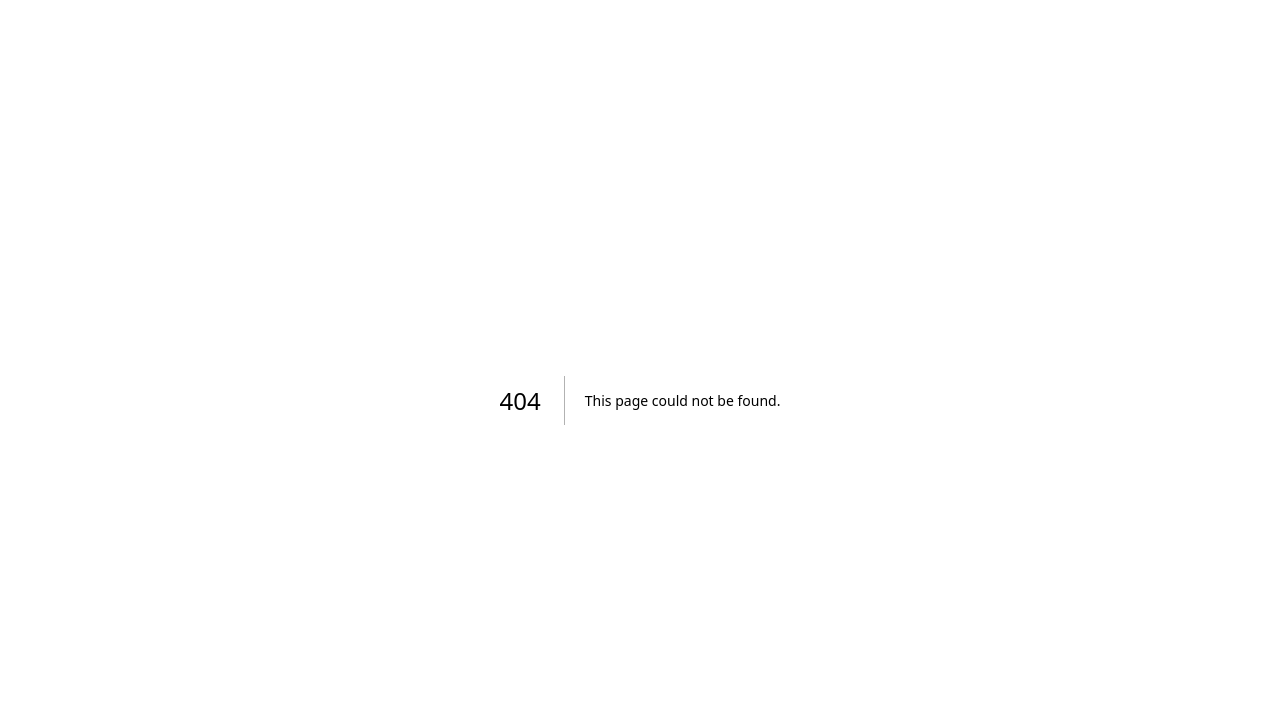
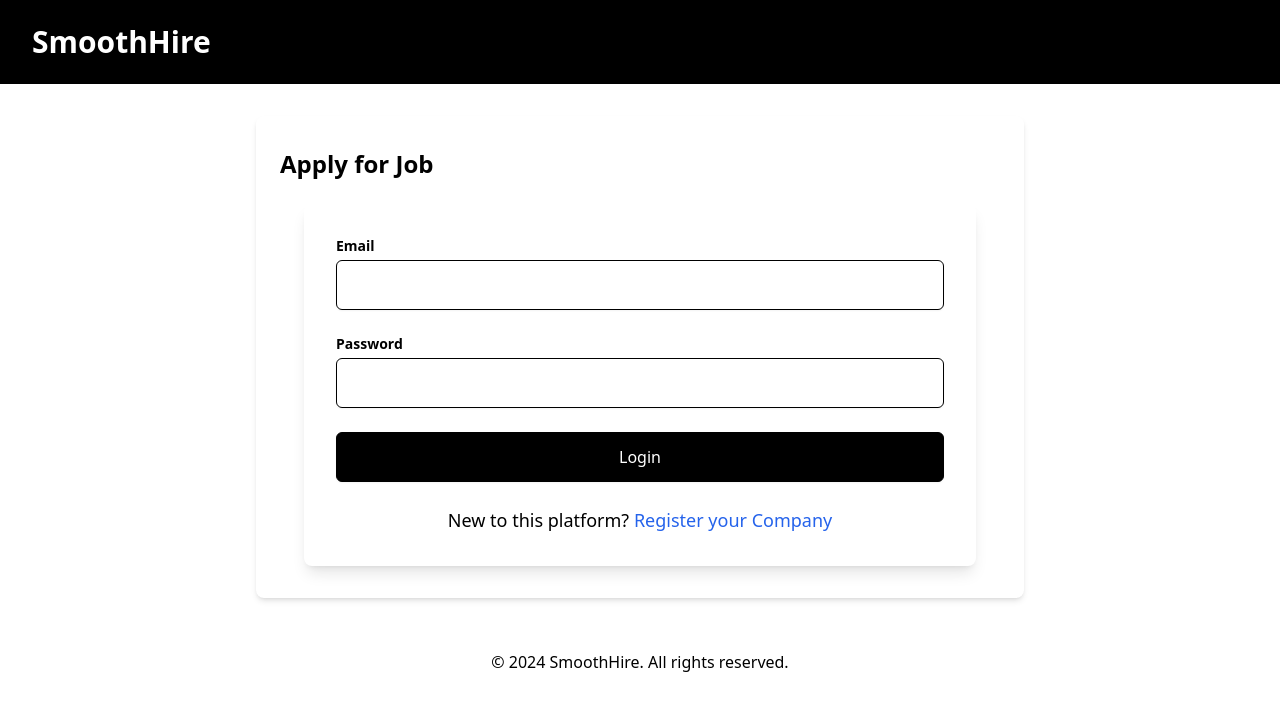
Before and after one commit to Vedantjn/smooth-hire, a Next.js app: page /CompanyLogIn in a window 1280 px wide. Before the commit this address had no page. Shown: the top 710 px of the page. Built offline with nearby package versions, Linux system fonts and the light colour scheme.

Commit message:
ui/ux changes
Signed-off-by: varunvaatsalya <a.varungupta23@gmail.com>

```diff
--- /dev/null
+++ b/src/app/CompanyLogIn/page.js
@@ -0,0 +1,31 @@
+import CompanyLoginForm from "@/components/CompanyLoginForm"
+import Link from "next/link"
+
+function page() {
+  return (
+    <div className="min-h-screen bg-white">
+      <header className="bg-black text-white py-6 px-4 sm:px-6 lg:px-8">
+        <div className="container mx-auto">
+          <Link href="/" className="text-3xl font-bold">SmoothHire</Link>
+        </div>
+      </header>
+
+      <main className="container mx-auto px-4 sm:px-6 lg:px-8 py-8">
+        <div className="max-w-3xl mx-auto bg-white shadow-md rounded-lg overflow-hidden">
+          <div className="px-6 py-8">
+            <h2 className="text-2xl font-bold mb-6">Apply for Job</h2>
+            <CompanyLoginForm />
+          </div>
+        </div>
+      </main>
+
+      <footer className="bg-white py-5 px-4 sm:px-6 lg:px-8 mt-auto">
+        <div className="container mx-auto text-center text-black">
+          <p>© 2024 SmoothHire. All rights reserved.</p>
+        </div>
+      </footer>
+    </div>
+  )
+}
+
+export default page
--- /dev/null
+++ b/src/app/CompanyRegistration/page.js
@@ -0,0 +1,28 @@
+function page() {
+  return (
+    <div className="min-h-screen bg-white">
+      <header className="bg-black text-white py-6 px-4 sm:px-6 lg:px-8">
+        <div className="container mx-auto">
+          <Link href="/" className="text-3xl font-bold">SmoothHire</Link>
+        </div>
+      </header>
+
+      <main className="container mx-auto px-4 sm:px-6 lg:px-8 py-8">
+        <div className="max-w-3xl mx-auto bg-white shadow-md rounded-lg overflow-hidden">
+          <div className="px-6 py-8">
+            <h2 className="text-2xl font-bold mb-6">Apply for Job</h2>
+            <CompanyRegisterForm />
+          </div>
+        </div>
+      </main>
+
+      <footer className="bg-white py-5 px-4 sm:px-6 lg:px-8 mt-auto">
+        <div className="container mx-auto text-center text-black">
+          <p>© 2024 SmoothHire. All rights reserved.</p>
+        </div>
+      </footer>
+    </div>
+  )
+}
+
+export default page
--- /dev/null
+++ b/src/app/[CompanyName]/DashBoard/page.js
@@ -0,0 +1,12 @@
+
+function page() {
+//   const router = useRouter();
+//   const { CompanyName } = router.query;
+//   if (!CompanyName) {
+//     return <div>Loading...</div>; // Or handle loading state in another way
+//   }
+
+  return (<div>{'CompanyName'}</div>);
+}
+
+export default page;
--- /dev/null
+++ b/src/app/[CompanyName]/page.js
@@ -0,0 +1,10 @@
+
+function page({params}) {
+  return (
+    <div>
+      {params.CompanyName}
+    </div>
+  )
+}
+
+export default page
--- a/src/app/page.tsx
+++ b/src/app/page.tsx
@@ -1,30 +1,30 @@
-import Link from 'next/link'
+import Footer from "@/components/Footer";
+import Navbar from "@/components/Navbar";
+import Link from "next/link";
 
 export default function Home() {
   return (
     <div className="flex flex-col min-h-screen">
-      <header className="bg-black text-white py-6 px-4 sm:px-6 lg:px-8">
-        <nav className="container mx-auto flex justify-between items-center">
-          <Link href="/" className="text-2xl font-bold">SmoothHire</Link>
-          <Link href="/dashboard" className="hover:underline text-lg">Dashboard</Link>
-        </nav>
-      </header>
+      <Navbar />
 
       <main className="flex-grow container mx-auto px-4 sm:px-6 lg:px-8 py-12 sm:py-16 lg:py-20 bg-white text-black flex items-center justify-center">
         <div className="max-w-3xl mx-auto text-center">
-          <h1 className="text-4xl sm:text-5xl font-bold mb-6">Welcome to SmoothHire</h1>
-          <p className="text-xl mb-10 text-gray-700">Simplify your job application process with our easy-to-use platform.</p>
-          <Link href="/apply" className="bg-black text-white px-8 py-4 rounded-lg text-lg font-semibold hover:bg-gray-800 transition-colors">
+          <h1 className="text-4xl sm:text-5xl font-bold mb-6">
+            Welcome to SmoothHire
+          </h1>
+          <p className="text-xl mb-10 text-gray-700">
+            Simplify your job application process with our easy-to-use platform.
+          </p>
+          <Link
+            href="/apply"
+            className="bg-black text-white px-8 py-4 rounded-lg text-lg font-semibold hover:bg-gray-800 transition-colors"
+          >
             Start Applying
           </Link>
         </div>
       </main>
 
-      <footer className="bg-black text-white py-8 px-4 sm:px-6 lg:px-8">
-        <div className="container mx-auto text-center">
-          <p>© 2024 SmoothHire. All rights reserved.</p>
-        </div>
-      </footer>
+      <Footer />
     </div>
-  )
+  );
 }
--- /dev/null
+++ b/src/components/CompanyLoginForm.tsx
@@ -0,0 +1,75 @@
+'use client';
+
+import React, { useState } from 'react'
+import { useForm } from 'react-hook-form'
+import { useRouter } from "next/navigation";
+import axios from 'axios'
+import Link from 'next/link';
+
+type FormData = {
+  email: string
+  password:string
+}
+
+export default function CompanyLoginForm() {
+  const router = useRouter();
+  const { register, handleSubmit, formState: { errors } } = useForm<FormData>()
+  const [submitting, setSubmitting] = useState(false)
+
+
+
+  const onSubmit = async (data: FormData) => {
+    setSubmitting(true)
+    try {
+    //   const response = await axios.post('/api/apply', { ...data, jobId })
+    //   console.log('Application submitted:', response.data)
+      console.log('Application submitted:', data)
+      // Handle successful submission (e.g., show success message, redirect)
+    } catch (error) {
+      console.error('Error submitting application:', error)
+      // Handle error (e.g., show error message)
+    } finally {
+      setSubmitting(false);
+      router.push("/companyA/dashboard");
+    }
+  }
+
+
+
+  return (
+    <>
+    <form onSubmit={handleSubmit(onSubmit)} className="max-w-2xl mx-auto space-y-6 bg-white p-8 rounded-lg shadow-lg">
+
+      <div>
+        <label htmlFor="email" className="block text-sm font-semibold text-black">Email</label>
+        <input
+          id="email"
+          type="email"
+          {...register('email', { required: 'Email is required' })}
+          className="mt-1 block w-full px-4 py-3 bg-white border border-black rounded-md shadow-sm focus:outline-none focus:ring-2 focus:ring-black focus:border-black transition duration-150 ease-in-out"
+        />
+        {errors.email && <p className="mt-2 text-sm text-black">{errors.email.message}</p>}
+      </div>
+
+      <div>
+        <label htmlFor="password" className="block text-sm font-semibold text-black">Password</label>
+        <input
+          id="password"
+          type="password"
+          {...register('password', { required: 'Password is required' })}
+          className="mt-1 block w-full px-4 py-3 bg-white border border-black rounded-md shadow-sm focus:outline-none focus:ring-2 focus:ring-black focus:border-black transition duration-150 ease-in-out"
+        />
+      </div>
+
+      <button
+        type="submit"
+        className="w-full flex justify-center py-3 px-6 border border-black rounded-md shadow-sm text-base font-medium text-white bg-black hover:bg-gray-800 focus:outline-none focus:ring-2 focus:ring-offset-2 focus:ring-black transition duration-150 ease-in-out cursor-pointer"
+        disabled={submitting}
+      >
+        {submitting ? 'Logging in...' : 'Login'}
+      </button>
+    <p className="text-center text-lg">New to this platform? <Link href='/CompanyRegistration' className='hover:underline text-blue-600'>Register your Company</Link></p>
+    </form>
+    </>
+  )
+}
--- /dev/null
+++ b/src/components/CompanyRegisterForm.tsx
@@ -0,0 +1,75 @@
+'use client';
+
+import React, { useState } from 'react'
+import { useForm } from 'react-hook-form'
+import { useRouter } from "next/navigation";
+import axios from 'axios'
+import Link from 'next/link';
+
+type FormData = {
+  email: string
+  password:string
+}
+
+export default function CompanyRegisterForm() {
+  const router = useRouter();
+  const { register, handleSubmit, formState: { errors } } = useForm<FormData>()
+  const [submitting, setSubmitting] = useState(false)
+
+
+
+  const onSubmit = async (data: FormData) => {
+    setSubmitting(true)
+    try {
+    //   const response = await axios.post('/api/apply', { ...data, jobId })
+    //   console.log('Application submitted:', response.data)
+      console.log('Application submitted:', data)
+      // Handle successful submission (e.g., show success message, redirect)
+    } catch (error) {
+      console.error('Error submitting application:', error)
+      // Handle error (e.g., show error message)
+    } finally {
+      setSubmitting(false);
+      router.push("/companyA/dashboard");
+    }
+  }
+
+
+
+  return (
+    <>
+    <form onSubmit={handleSubmit(onSubmit)} className="max-w-2xl mx-auto space-y-6 bg-white p-8 rounded-lg shadow-lg">
+
+      <div>
+        <label htmlFor="email" className="block text-sm font-semibold text-black">Email</label>
+        <input
+          id="email"
+          type="email"
+          {...register('email', { required: 'Email is required' })}
+          className="mt-1 block w-full px-4 py-3 bg-white border border-black rounded-md shadow-sm focus:outline-none focus:ring-2 focus:ring-black focus:border-black transition duration-150 ease-in-out"
+        />
+        {errors.email && <p className="mt-2 text-sm text-black">{errors.email.message}</p>}
+      </div>
+
+      <div>
+        <label htmlFor="password" className="block text-sm font-semibold text-black">Password</label>
+        <input
+          id="password"
+          type="password"
+          {...register('password', { required: 'Password is required' })}
+          className="mt-1 block w-full px-4 py-3 bg-white border border-black rounded-md shadow-sm focus:outline-none focus:ring-2 focus:ring-black focus:border-black transition duration-150 ease-in-out"
+        />
+      </div>
+
+      <button
+        type="submit"
+        className="w-full flex justify-center py-3 px-6 border border-black rounded-md shadow-sm text-base font-medium text-white bg-black hover:bg-gray-800 focus:outline-none focus:ring-2 focus:ring-offset-2 focus:ring-black transition duration-150 ease-in-out cursor-pointer"
+        disabled={submitting}
+      >
+        {submitting ? 'Logging in...' : 'Login'}
+      </button>
+    <p className="text-center text-lg">New to this platform? <Link href='/CompanyRegistration' className='hover:underline text-blue-600'>Register your Company</Link></p>
+    </form>
+    </>
+  )
+}
--- a/src/components/Footer.tsx
+++ b/src/components/Footer.tsx
@@ -1,6 +1,6 @@
 export default function Footer() {
     return (
-      <footer className="bg-gray-800 text-white p-4 mt-8">
+      <footer className="bg-black text-white py-8 px-4 sm:px-6 lg:px-8">
         <div className="container mx-auto text-center">
           <p>&copy; 2024 SmoothHire. All rights reserved.</p>
         </div>
--- a/src/components/Navbar.tsx
+++ b/src/components/Navbar.tsx
@@ -2,14 +2,20 @@ import Link from 'next/link'
 
 export default function Navbar() {
   return (
-    <nav className="bg-black text-white p-4">
-      <div className="container mx-auto flex justify-between items-center">
-        <Link href="/" className="text-xl font-bold">SmoothHire</Link>
-        <div>
-          <Link href="/apply" className="mr-4 hover:text-gray-300">Apply</Link>
-          <Link href="/dashboard" className="hover:text-gray-300">Dashboard</Link>
-        </div>
-      </div>
-    </nav>
+    <header className="bg-black text-white py-6 px-4 sm:px-6 lg:px-8">
+        <nav className="container mx-auto flex justify-between items-center">
+          <Link href="/" className="text-2xl font-bold">
+            SmoothHire
+          </Link>
+          <div className="">
+            <Link href="/dashboard" className="hover:underline text-lg mx-2">
+              Dashboard
+            </Link>
+            <Link href="/CompanyLogIn" className="hover:underline text-lg mx-2">
+              Company LogIn
+            </Link>
+          </div>
+        </nav>
+      </header>
   )
 }
```
Also changed, not shown: 1 other file (tests, documents, lock files or other folders).
